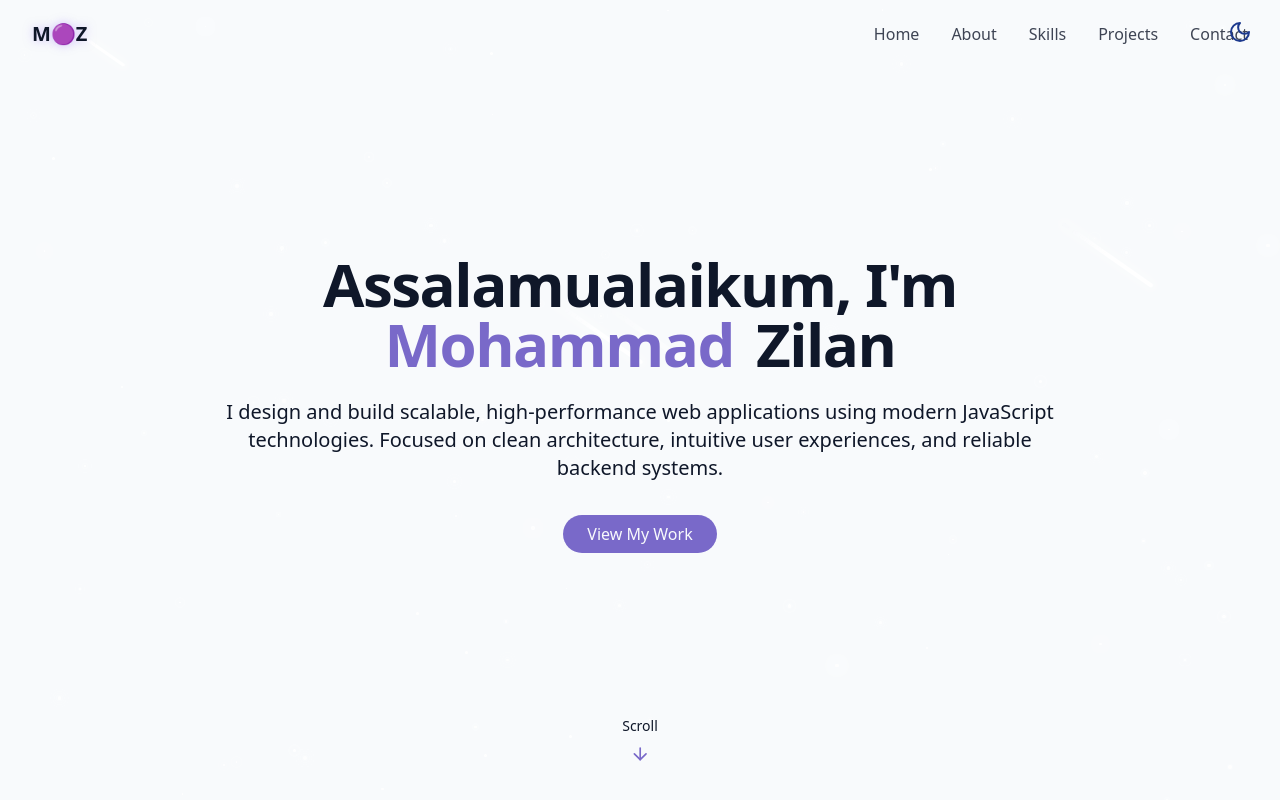
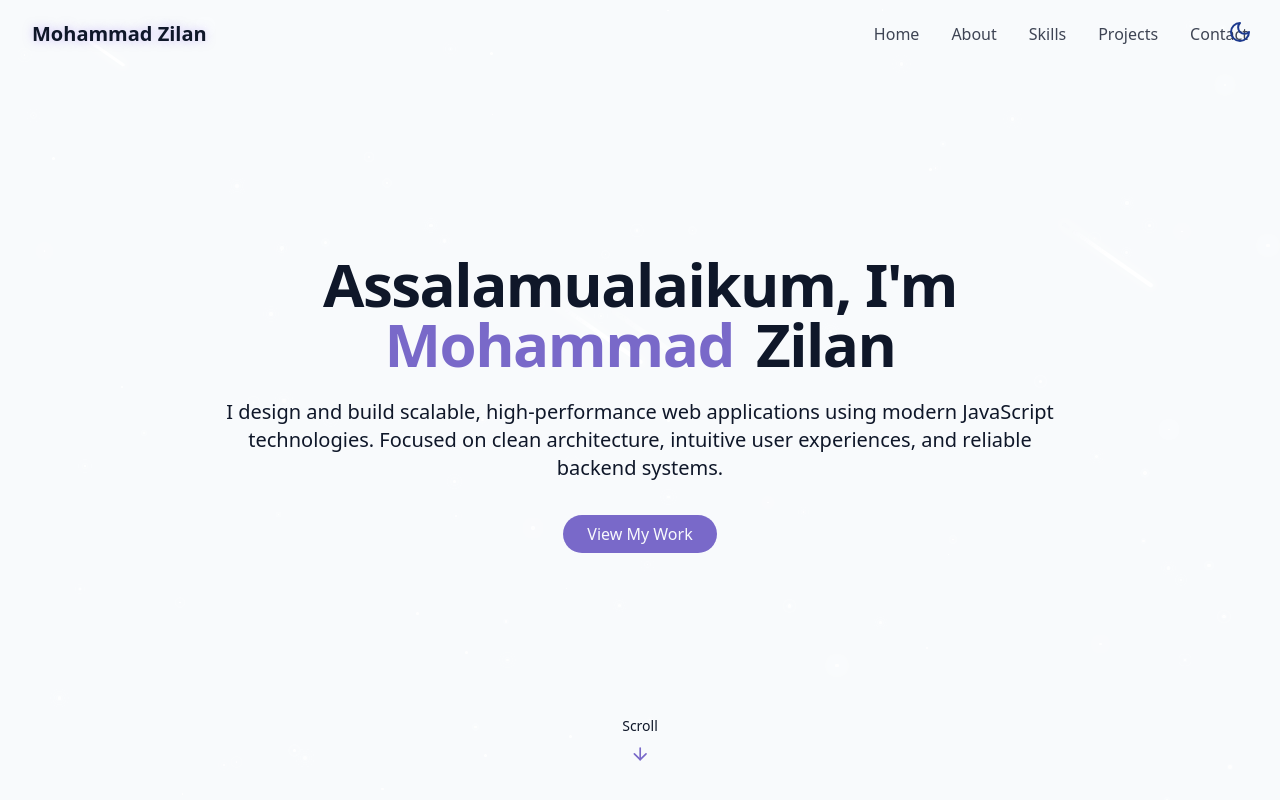
Before and after one commit to codewithzilan/Zilan_Portfolio, a React (Vite) app: page / in a window 1280 px wide. Shown: the top 800 px of the page. Built offline with nearby package versions, Linux system fonts and the light colour scheme.

Commit message:
Changed Issues

```diff
--- a/src/components/Navbar.jsx
+++ b/src/components/Navbar.jsx
@@ -35,7 +35,7 @@ export const Navbar = () => {
           href="#hero"
         >
           <span className="relative z-10">
-            <span className="text-glow text-foreground">M🟣Z</span>{" "}
+            <span className="text-glow text-foreground">Mohammad Zilan</span>{" "}
           </span>
         </a>
 
```
